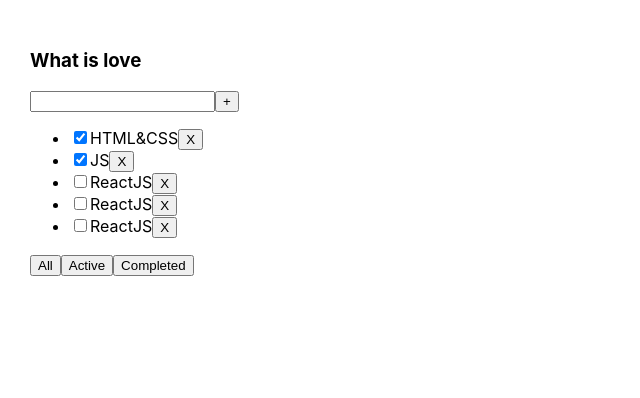
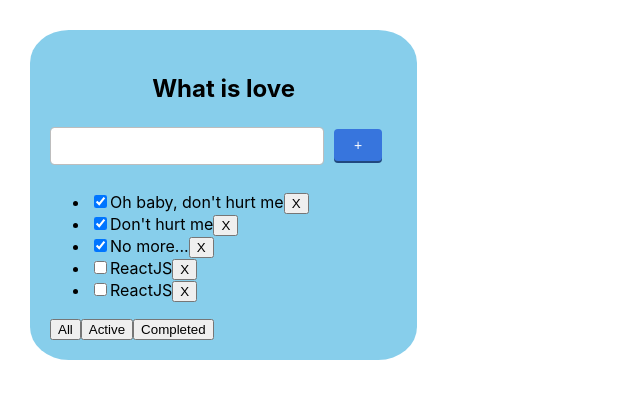
Before and after one commit to lgnvmaksim/new-todo, a React (Create React App) app: page / in a window 1280 px wide. Shown: the top 398 px of the page, without its empty margins (0-640 px from the left). Built offline with nearby package versions, Linux system fonts and the light colour scheme.

Commit message:
commit before delete Todolist

```diff
--- a/src/App.css
+++ b/src/App.css
@@ -14,3 +14,68 @@
 .error-message {
   color: red;
 }
+
+.wrapper {
+  background-color: skyblue;
+  border-radius: 10%;
+  padding: 20px
+}
+
+.header{
+  font-size: x-large;
+  text-align: center;
+}
+
+.inputForText{
+  padding: 0.375rem 0.75rem;
+  font-family: inherit;
+  font-size: 1rem;
+  font-weight: 400;
+  line-height: 1.5;
+  color: #212529;
+  background-color: #fff;
+  background-clip: padding-box;
+  border: 1px solid #bdbdbd;
+  border-radius: 0.25rem;
+  transition: border-color 0.15s ease-in-out, box-shadow 0.15s ease-in-out;
+}
+
+.inputButton{
+  display: inline-block;
+  box-sizing: border-box;
+  padding: 0 20px;
+  margin: 2px 15px 15px 10px;
+  outline: none;
+  border: none;
+  border-radius: 4px;
+  height: 32px;
+  line-height: 32px;
+  font-size: 14px;
+  font-weight: 500;
+  text-decoration: none;
+  color: #fff;
+  background-color: #3775dd;
+  box-shadow: 0 2px #21487f;
+  cursor: pointer;
+  user-select: none;
+  appearance: none;
+  touch-action: manipulation;
+  vertical-align: top;
+}
+
+.inputButton:hover{
+  background-color: #03d6fd;
+}
+
+.inputButton:active{
+  background-color: #2f599e !important;
+}
+
+.inputButton:focus-visible {
+  box-shadow: 0 0 0 3px lightskyblue;
+}
+
+.inputButton:disabled {
+  background-color: #6c87b5;
+  pointer-events: none;
+}
--- a/src/App.tsx
+++ b/src/App.tsx
@@ -8,9 +8,9 @@
 function App() {
 
     let [tasks, setTasks] = useState([
-        {id: v1(), title: "HTML&CSS", isDone: true},
-        {id: v1(), title: "JS", isDone: true},
-        {id: v1(), title: "ReactJS", isDone: false},
+        {id: v1(), title: "Oh baby, don't hurt me", isDone: true},
+        {id: v1(), title: "Don't hurt me", isDone: true},
+        {id: v1(), title: "No more...", isDone: true},
         {id: v1(), title: "ReactJS", isDone: false},
         {id: v1(), title: "ReactJS", isDone: false}
     ])
@@ -33,20 +33,22 @@
         setTasks(filteredTasks)
     }
 
-    const addTask = () => {
-    let task = {id: v1(), title: 'sdsdsdsd', isDone: true}
+    const addTask = (title:string) => {
+    let task = {id: v1(), title: title, isDone: true}
     let newTask = [task,...tasks]
     setTasks(newTask)
     }
 
     return (
         <div className="App">
+            <div>
             <Todolist title={'What is love'}
                       tasks={tasksForTodolist}
                       removeTask={removeTask}
                       changeFilter={changeFilter}
                       addTask={addTask}
             />
+            </div>
         </div>
     );
 }
--- a/src/todolist/Todolist.tsx
+++ b/src/todolist/Todolist.tsx
@@ -1,11 +1,12 @@
 import {FilteredType} from "../App";
+import {useState} from "react";
 
 type PropsType = {
     title: string
     tasks: TaskType[]
     removeTask: (id:string)=>void
     changeFilter:(value: FilteredType)=>void
-    addTask:()=>void
+    addTask:(title:string)=>void
 }
 
 type TaskType = {
@@ -16,11 +17,20 @@
 }
 
 export const Todolist = (props: PropsType) => {
+    let [title, setTitle] = useState('')
+    const addTaskButtonHandler = () => {
+        props.addTask(title)
+        setTitle('')
+    }
     return (
-        <div>
-            <h3>{props.title}</h3>
-            <input/>
-            <button onClick={()=>{props.addTask()}}>+</button>
+        <div className={'wrapper'}>
+            <h3 className={'header'}>{props.title}</h3>
+            <input
+                className={'inputForText'}
+            value={title}
+            onChange={(e)=>{setTitle(e.currentTarget.value)}}
+            onKeyDown={(e)=>{if(e.key==='Enter'){addTaskButtonHandler()}}}/>
+            <button onClick={addTaskButtonHandler} className={'inputButton'}>+</button>
             <div>
                 <ul>
                     {props.tasks.map(el => {
```
